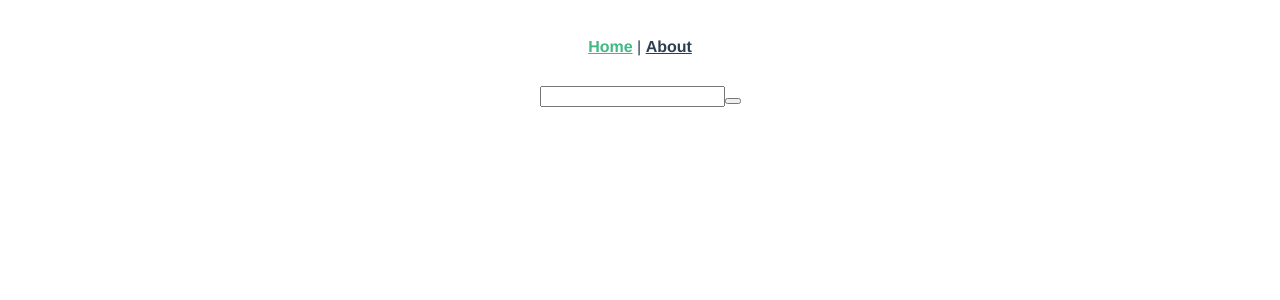
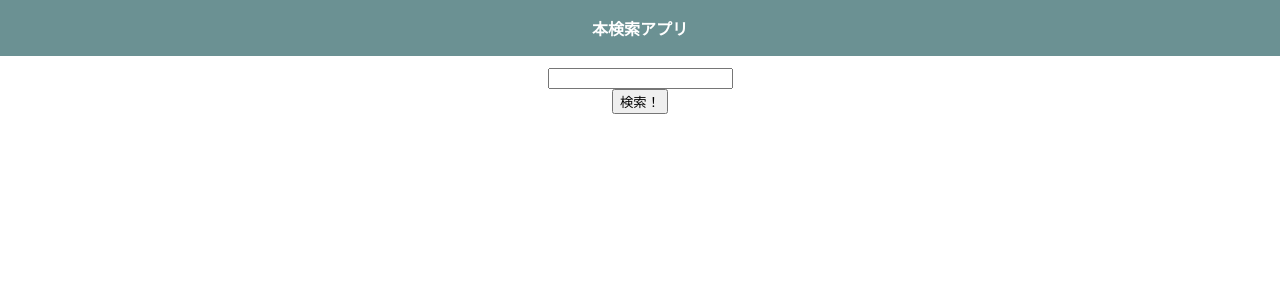
Before and after one commit to harakeishi/serch_books, a Vue app: page / in a window 1280 px wide. Shown: the top 300 px of the page. Built offline with nearby package versions, Linux system fonts and the light colour scheme.

Commit message:
ヘッダーの追加

```diff
--- a/src/App.vue
+++ b/src/App.vue
@@ -1,12 +1,20 @@
 <template>
   <div id="app">
+    <appheader></appheader>
     <div id="nav">
-      <router-link to="/">Home</router-link> |
-      <router-link to="/about">About</router-link>
     </div>
     <router-view/>
   </div>
 </template>
+<script>
+import appheader from './components/appheader'
+export default {
+  name: 'app',
+  components: {
+    appheader
+  }
+}
+</script>
 
 <style>
 #app {
--- /dev/null
+++ b/src/components/appheader.vue
@@ -0,0 +1,26 @@
+<template>
+  <div class="appheader">
+    <p>本検索アプリ</p>
+  </div>
+</template>
+
+<script>
+export default {
+}
+</script>
+
+<style lang="css" scoped>
+.appheader{
+  position: fixed;
+  top: 0;
+  left: 0;
+  width: 100%;
+  height: 7%;
+  background-color: rgb(107, 145, 147);
+}
+p{
+  font-weight: bold;
+  color: rgb(255, 255, 255);
+  font-size: 100%;
+}
+</style>
--- a/src/views/Home.vue
+++ b/src/views/Home.vue
@@ -1,11 +1,11 @@
 <template>
   <div class="home">
-    <input type="text" v-model="isbn">
-    <button type="button" @click="postZipcodeRequest"></button>
+    <input type="number" v-model="isbn"><br>
+    <button type="button" @click="postZipcodeRequest">検索！</button>
     <div v-if="info">
       <table border="1">
         <tr>
-          <td rowspan="7">
+          <td colspan="2">
             <img :src="info.cover">
           </td>
         </tr>
@@ -16,7 +16,7 @@
           <td colspan="2">{{ info.title }}</td>
         </tr>
         <tr>
-          <th>著者</th><th>ISBN</th>
+          <th>著者</th><th>ISBN-10</th>
         </tr>
         <tr>
           <td>{{ info.author }}</td><td>{{ info.isbn }}</td>
@@ -26,6 +26,9 @@
         </tr>
         <tr>
           <td>{{ info.publisher }}</td><td>{{ info.pubdate }}</td>
+        </tr>
+        <tr v-if="infotext">
+          <td colspan="2">{{ infotext[0].Text }}</td>
         </tr>
       </table>
     </div>
@@ -39,7 +42,8 @@ export default {
   data () {
     return {
       isbn: null,
-      info: null
+      info: null,
+      infotext: null
     }
   },
   components: {
@@ -54,11 +58,10 @@ export default {
       axios.get(url)
       .then(response => {
         this.info = JSON.parse(JSON.stringify(response.data[0].summary))
-        console.log(toString.call(this.info))
-        console.log(this.info)
+        this.infotext = response.data[0].onix.CollateralDetail.TextContent
       })
       .catch(error => {
-        window.alert(error)
+        alert('検索結果：０件')
       })
     }
   }
@@ -69,4 +72,8 @@ export default {
 th{
   background-color: rgb(125, 214, 212);
 }
+table{
+  width: 100%;
+  white-space: normal;
+}
 </style>
```
